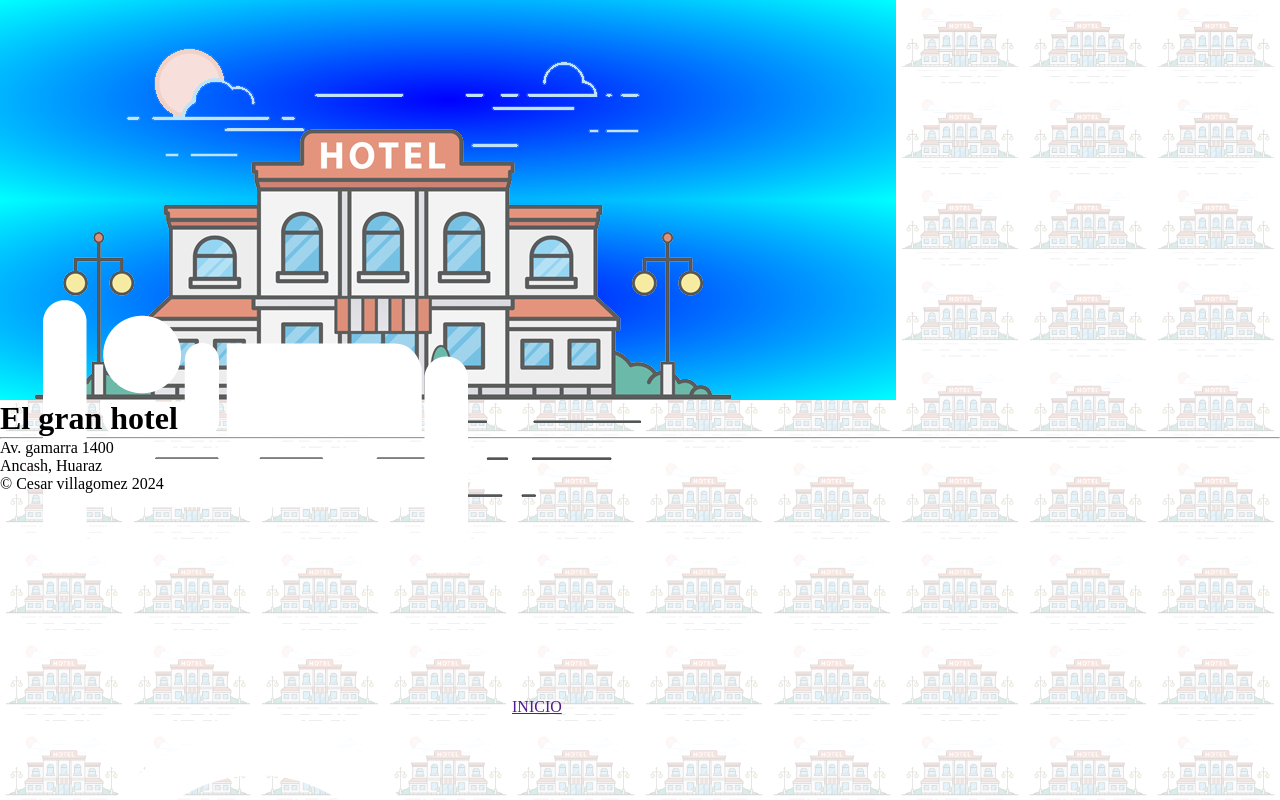
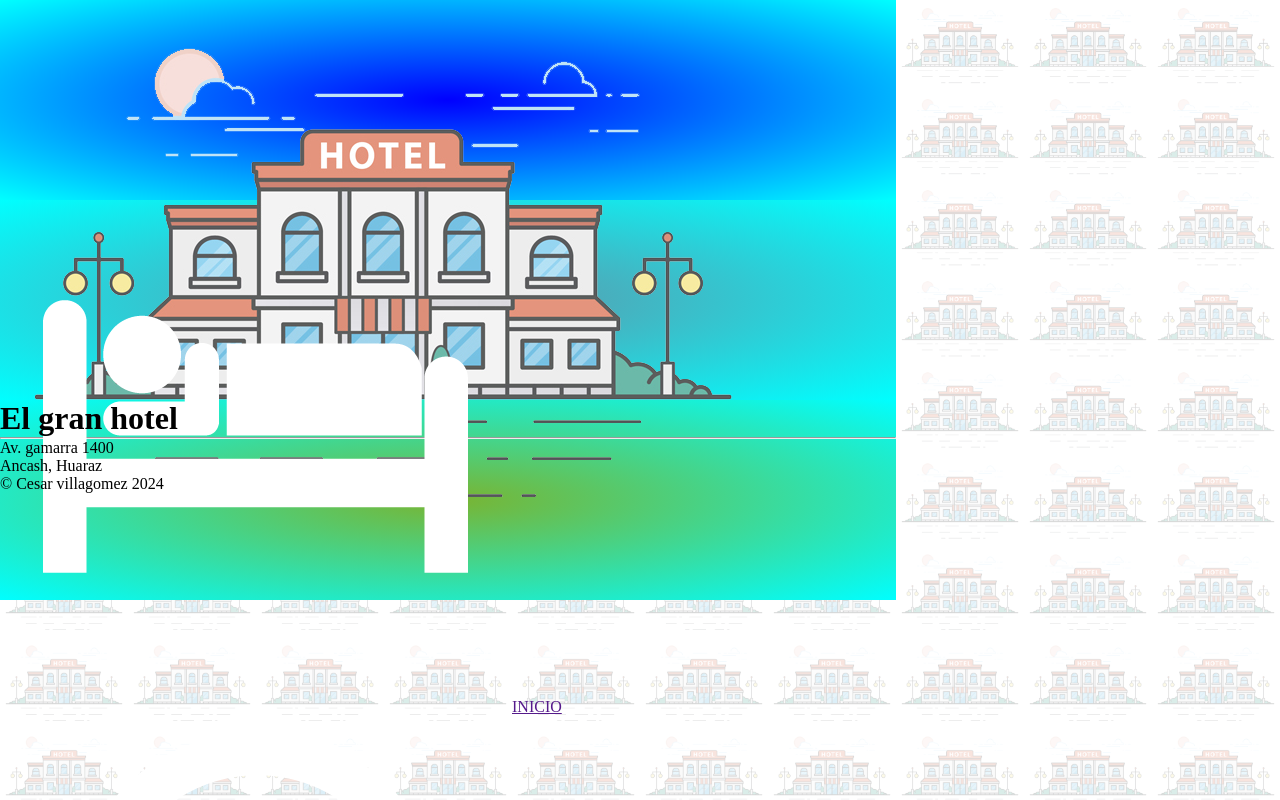
Before and after one commit to cesar-25431/PaginaHotelPueba, a plain HTML site: page index.html in a window 1280 px wide. Shown: the top 800 px of the page. Drawn offline with Linux system fonts and the light colour scheme.

Commit message:
Agregando el footer

```diff
--- a/css/styles.css
+++ b/css/styles.css
@@ -19,11 +19,16 @@ body{
 
 /* nav */
 .menu{
-  background: radial-gradient(ellipse,blue, aqua);
+  background: radial-gradient(ellipse,rgb(96, 149, 168), aqua);
   width: 70%;
   height: 25%;
 }
 
 /* footer */
+.pie{
+  background: radial-gradient(ellipse,rgb(121, 180, 50), aqua);
+  width: 70%;
+  height: 25%;
+}
 /*Este comentario esta modificado
 desde gihub*/
```
